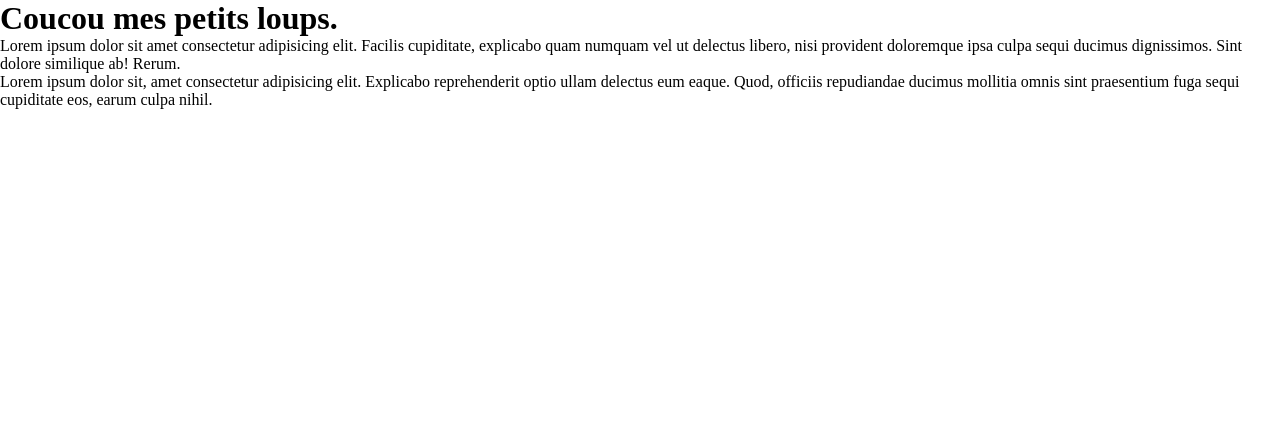
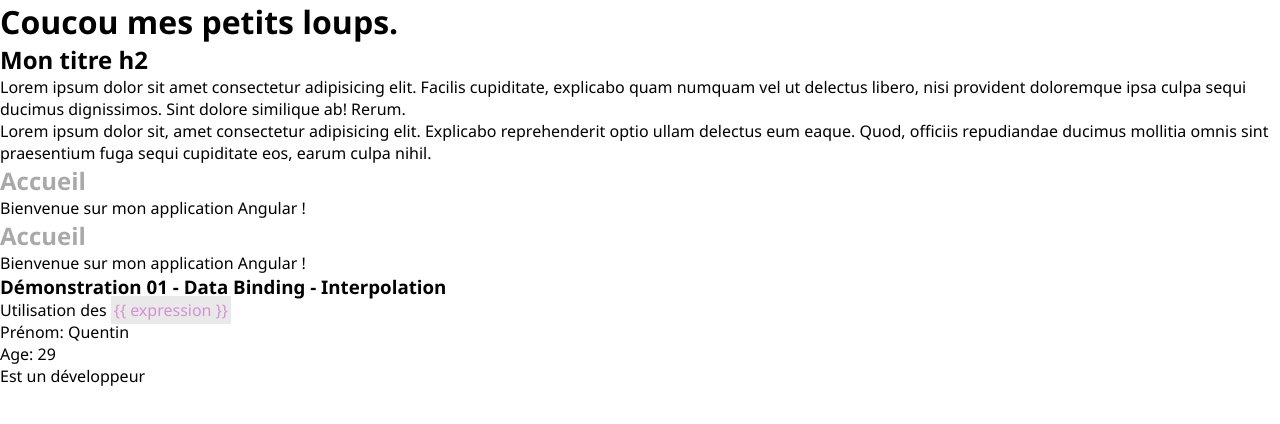
Before and after one commit to Peemers/TF_SAP250026_DevenirDev__Angular_modifAutorisee, an Angular app: page / in a window 1280 px wide. Shown: the top 424 px of the page. Built offline with nearby package versions, Linux system fonts and the light colour scheme.

Commit message:
Démonstration 01 - Data Binding - Interpolation (Partie 1)

```diff
--- a/src/app/app.html
+++ b/src/app/app.html
@@ -1,4 +1,6 @@
 <h1>Coucou mes petits loups.</h1>
+
+<h2>Mon titre h2</h2>
 
 <p>
   Lorem ipsum dolor sit amet consectetur adipisicing elit. Facilis cupiditate, explicabo quam numquam vel ut delectus libero, nisi provident doloremque ipsa culpa sequi ducimus dignissimos. Sint dolore similique ab! Rerum.
@@ -8,4 +10,10 @@
   Lorem ipsum dolor sit, amet consectetur adipisicing elit. Explicabo reprehenderit optio ullam delectus eum eaque. Quod, officiis repudiandae ducimus mollitia omnis sint praesentium fuga sequi cupiditate eos, earum culpa nihil.
 </p>
 
-<router-outlet />
+<!-- Balise en paire -->
+<app-home></app-home>
+
+<!-- Balise orpheline -->
+<app-home />
+
+<app-demo01-interpolation />
--- a/src/app/app.ts
+++ b/src/app/app.ts
@@ -1,9 +1,10 @@
 import { Component, signal } from '@angular/core';
-import { RouterOutlet } from '@angular/router';
+import { Home } from "./features/home/home";
+import { Demo01Interpolation } from "./features/demonstrations/demo01-interpolation/demo01-interpolation";
 
 @Component({
   selector: 'app-root',
-  imports: [RouterOutlet],
+  imports: [Home, Demo01Interpolation],
   templateUrl: './app.html',
   styleUrl: './app.css'
 })
--- /dev/null
+++ b/src/app/features/demonstrations/demo01-interpolation/demo01-interpolation.css
@@ -0,0 +1,5 @@
+code {
+  background: rgb(233, 233, 233);
+  color: rgb(212, 145, 212);
+  padding: 3px 3px;
+}
--- /dev/null
+++ b/src/app/features/demonstrations/demo01-interpolation/demo01-interpolation.html
@@ -0,0 +1,7 @@
+<h3>Démonstration 01 - Data Binding - Interpolation</h3>
+
+<p>Utilisation des <code ngNonBindable>{{ expression }}</code></p>
+
+<p>Prénom: {{ firstname }}</p>
+<p>Age: {{ age }}</p>
+<p>{{ isDeveloper ? "Est un développeur" : "N'est pas un développeur" }}</p>
--- /dev/null
+++ b/src/app/features/demonstrations/demo01-interpolation/demo01-interpolation.ts
@@ -0,0 +1,15 @@
+import { Component } from '@angular/core';
+
+@Component({
+  selector: 'app-demo01-interpolation',
+  imports: [],
+  templateUrl: './demo01-interpolation.html',
+  styleUrl: './demo01-interpolation.css',
+})
+export class Demo01Interpolation {
+
+  firstname: string = "Quentin";
+  age: number = 29;
+  isDeveloper: boolean = true;
+
+}
--- /dev/null
+++ b/src/app/features/home/home.css
@@ -0,0 +1,3 @@
+h2 {
+  color: darkgrey;
+}
--- /dev/null
+++ b/src/app/features/home/home.html
@@ -0,0 +1,5 @@
+<h2>Accueil</h2>
+
+<p>
+  Bienvenue sur mon application Angular !
+</p>
--- a/src/styles.css
+++ b/src/styles.css
@@ -4,4 +4,5 @@
   padding: 0;
   margin: 0;
   box-sizing: border-box;
+  font-family: 'Segoe UI', Tahoma, Geneva, Verdana, sans-serif;
 }
```
Also changed, not shown: src/app/features/home/home.ts (added, +11 -0 lines).
